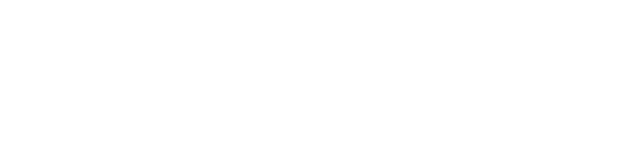
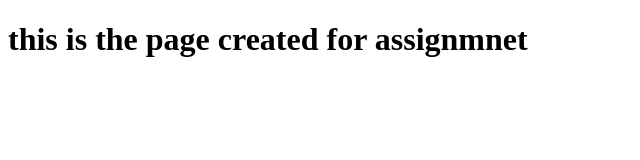
Before and after one commit to gedion-negesse/gitPractice, a plain HTML site: page Pages/index.html in a window 1280 px wide. Shown: the whole page, without its empty margins (0-640 px from the left). Drawn offline with Linux system fonts and the light colour scheme.

Commit message:
changed the title and add h1

```diff
--- a/Pages/index.html
+++ b/Pages/index.html
@@ -3,7 +3,9 @@
   <head>
     <meta charset="UTF-8" />
     <meta name="viewport" content="width=device-width, initial-scale=1.0" />
-    <title>title</title>
+    <title>Git Home work</title>
   </head>
-  <body></body>
+  <body>
+    <h1>this is the page created for assignmnet</h1>
+  </body>
 </html>
```
